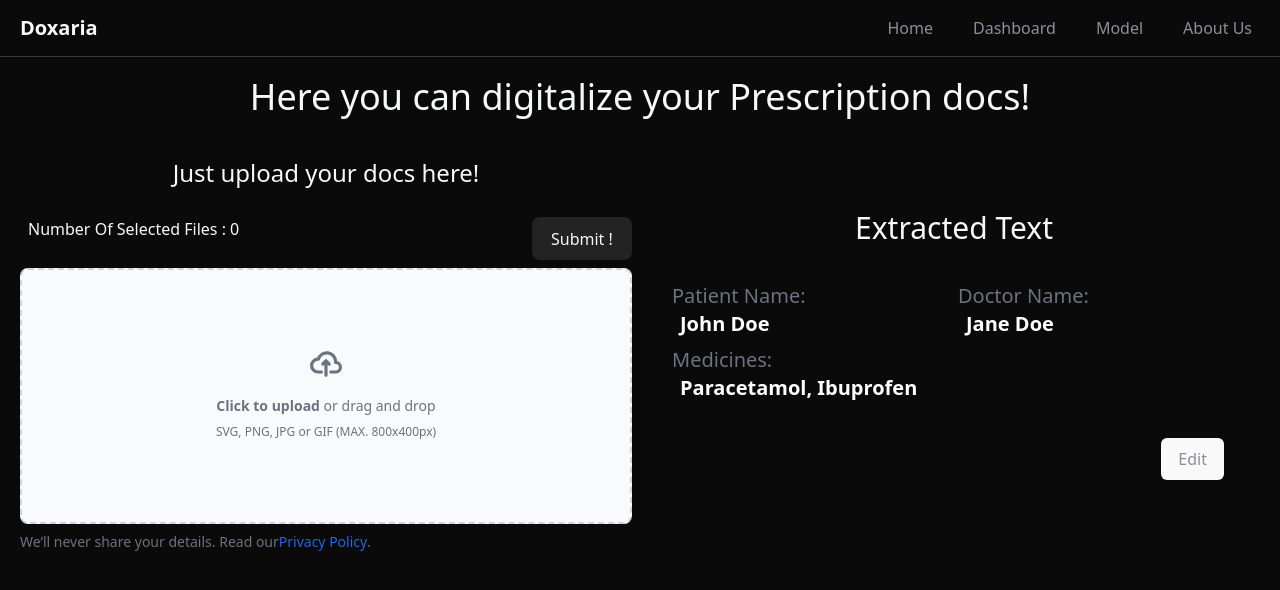
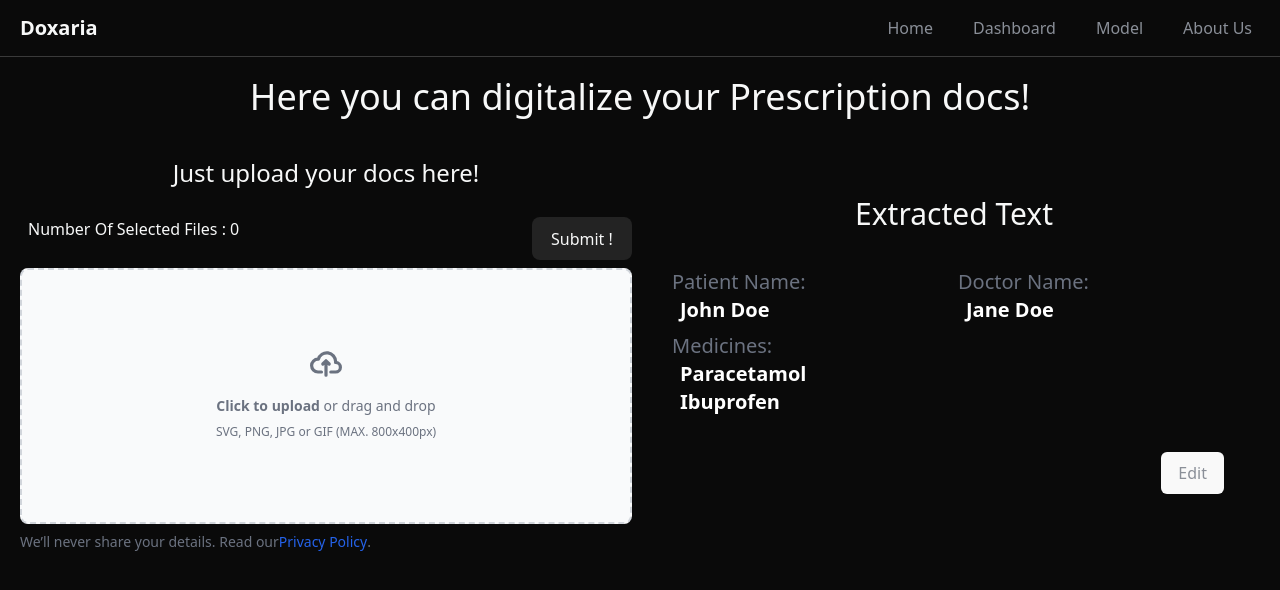
Before and after one commit to Youssef-Kharroubi/Dev-Elites, a React (Vite) app in the folder Doxaria-UI/: page /Prescription in a window 1280 px wide. Shown: the top 590 px of the page. Built offline with nearby package versions, Linux system fonts and the light colour scheme.

Commit message:
fix: UI display for prescription

```diff
--- a/Doxaria-UI/src/components/sections/PrescriptionDataViewer.tsx
+++ b/Doxaria-UI/src/components/sections/PrescriptionDataViewer.tsx
@@ -56,8 +56,8 @@ export default function PrescriptionDataViewer({ data, onSave }: PrescriptionDat
                         <p className="text-xl font-bold mx-2 text-white">{imageData.drName}</p>
                     )}
         </span>
-                <span className=" justify-center p-1 text-xl text-gray-500 ">
-          Medicines:{" "}
+                <span className="justify-center p-1 text-xl text-gray-500">
+    Medicines:{" "}
                     {isEditing ? (
                         <input
                             type="text"
@@ -66,9 +66,17 @@ export default function PrescriptionDataViewer({ data, onSave }: PrescriptionDat
                             className="text-xl mx-1 text-white bg-dark rounded p-1"
                         />
                     ) : (
-                        <p className="text-xl font-bold mx-2 text-white">{imageData.medicines || "N/A"}</p>
+                        <ul className="text-xl font-bold mx-2 text-white">
+                            {imageData.medicines ? (
+                                imageData.medicines.split(", ").map((medicine, index) => (
+                                    <li key={index}>{medicine}</li>
+                                ))
+                            ) : (
+                                <p>N/A</p>
+                            )}
+                        </ul>
                     )}
-        </span>
+</span>
             </div>
             <div className="flex justify-end gap-4 p-4">
                 {isEditing ? (
--- a/Doxaria-UI/src/components/sections/PrescriptionModelForm.tsx
+++ b/Doxaria-UI/src/components/sections/PrescriptionModelForm.tsx
@@ -41,7 +41,19 @@ export default function PrescriptionModelForm (){
                 },
             });
             console.log('Backend response:', response.data);
-            setExtractedData(response.data);
+            const matches = response.data; // Array of objects
+            const medicines = matches
+                .filter((item: { best_match: string }) => item.best_match) // Keep non-empty best_match
+                .map((item: { best_match: string }) => item.best_match)
+                .join(", "); // Join with comma and space
+            setExtractedData({
+                name: extractedData?.name || exampleData.name,
+                drName: extractedData?.drName || exampleData.drName,
+                cin: extractedData?.cin || exampleData.cin,
+                invoiceNumber: extractedData?.invoiceNumber || exampleData.invoiceNumber,
+                medicines: medicines || "", // Set medicines or empty string
+            });
+
         }catch(error){
             console.error('Error sending image:', error);
             throw error;
```
